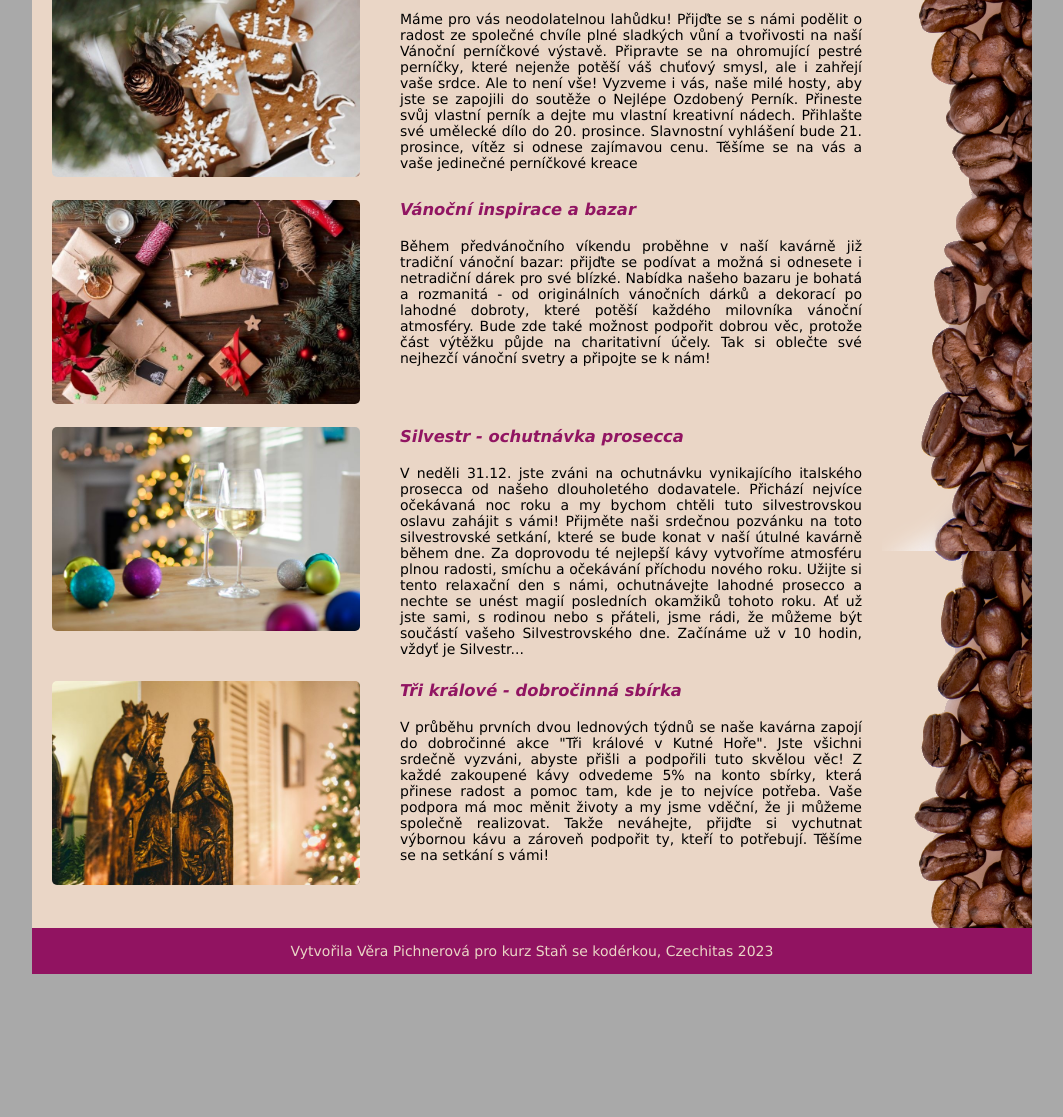
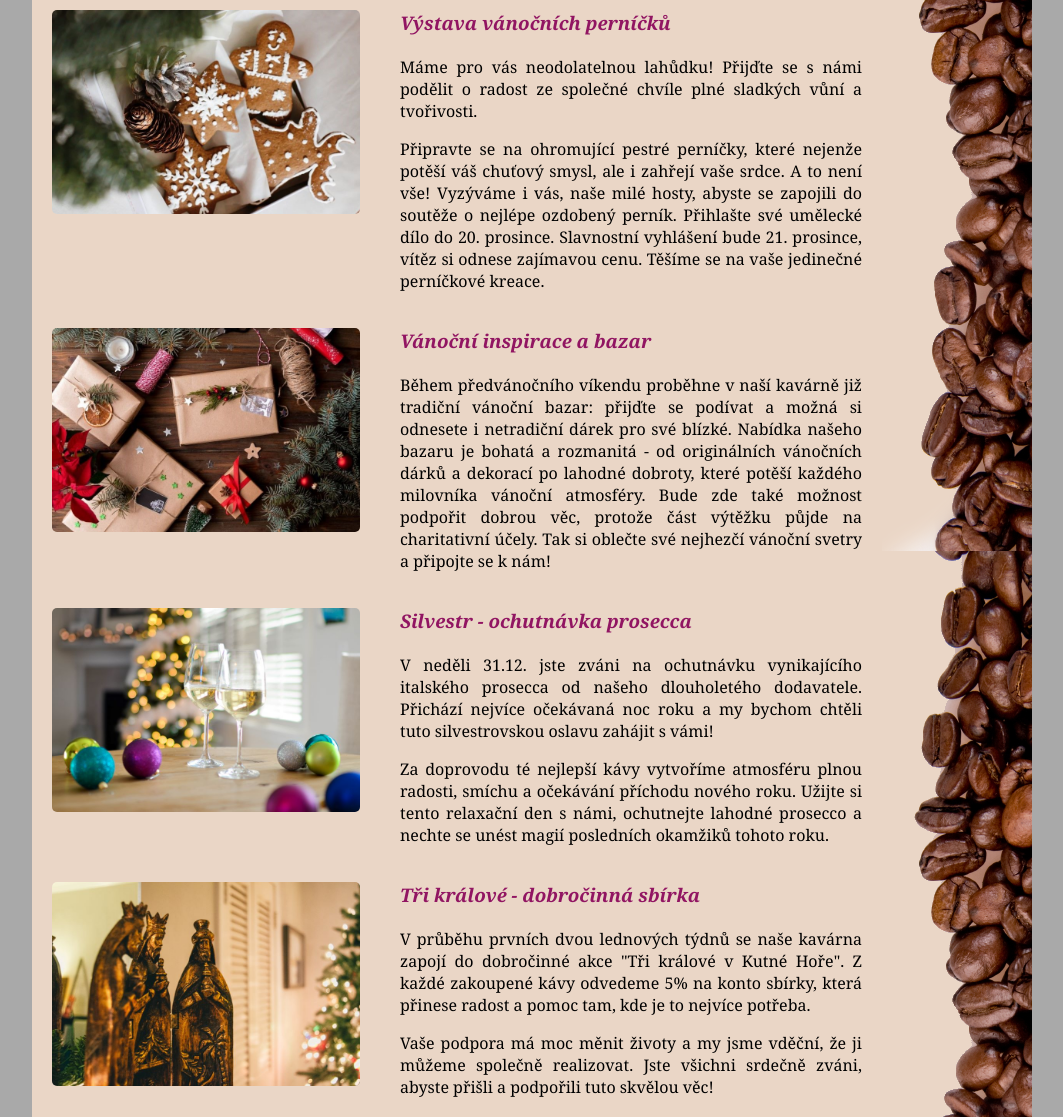
Before and after one commit to VeraPichnerova/cafe-ginny, an Eleventy site: page akce.html in a window 1280 px wide. Shown: the part 297-1414 px from the top of the page, without its empty margins (108-1171 px from the left). Before the commit the page ends 1271 px from the top, so only its background shows below. Built offline with nearby package versions, Linux system fonts and the light colour scheme; Eleventy itself is replaced by a stand-in of ours; files that its build step writes are made by us from their sources.

Commit message:
modified:   _includes/layouts/sablonka-cover.njk modified:   _includes/partials/header.njk modified:   akce.html modified:   css/style.css modified:   css/style.css.map modified:   scss/_header.scss modified:   scss/_main.scss modified:   scss/_variables.scss

```diff
--- a/_includes/layouts/sablonka-cover.njk
+++ b/_includes/layouts/sablonka-cover.njk
@@ -25,9 +25,15 @@
     </head>
 
     <body>
-        <div class="wrapper">
-            <div class="page">
-                {% include "partials/header.njk" %}
+
+
+            <div class="wrapper">
+                <div class="page">
+
+                    <header class="header">
+                        {% include "partials/header.njk" %}
+                        {% include "partials/menu.njk" %}
+                    </header>
 
                 <main>
                     {{ content | safe}}
--- a/_includes/partials/header.njk
+++ b/_includes/partials/header.njk
@@ -1,4 +1,4 @@
-<header class="header">
+
 <div class="header__logo-claim">
     <div>
         <h1 class="header__logo">Café Ginny</h1>
@@ -24,5 +24,3 @@
             </p>
         </div>
     </div>
-    {% include "partials/menu.njk" %}
-</header>
--- a/akce.html
+++ b/akce.html
@@ -8,9 +8,12 @@ title: Akce
         <div class="akce-section__item">
 
             <div class="content">
-                <h3 class="content__subtitle">Výstava vánočních  perníčků</h3>
+                <h3 class="content__subtitle">Výstava vánočních perníčků</h3>
                 <p class="content__text">
-                    Máme pro vás neodolatelnou lahůdku! Přijďte se s námi podělit o radost ze společné chvíle plné sladkých vůní a tvořivosti na naší Vánoční perníčkové výstavě. Připravte se na ohromující pestré perníčky, které nejenže potěší váš chuťový smysl, ale i zahřejí vaše srdce. Ale to není vše! Vyzveme i vás, naše milé hosty, aby jste se zapojili do soutěže o Nejlépe Ozdobený Perník. Přineste svůj vlastní perník a dejte mu vlastní kreativní nádech. Přihlašte své umělecké dílo do 20. prosince. Slavnostní vyhlášení bude 21. prosince, vítěz si odnese zajímavou cenu. Těšíme se na vás a vaše jedinečné perníčkové kreace</p>
+                    Máme pro vás neodolatelnou lahůdku! Přijďte se s námi podělit o radost ze společné chvíle plné sladkých vůní a tvořivosti. </p>
+                <p class="content__text">
+                         Připravte se na ohromující pestré perníčky, které nejenže potěší váš chuťový smysl, ale i zahřejí vaše srdce. A to není vše! Vyzýváme i vás, naše milé hosty, abyste se zapojili do soutěže o nejlépe ozdobený perník. Přihlašte své umělecké dílo do 20. prosince. Slavnostní vyhlášení bude 21. prosince, vítěz si odnese zajímavou cenu. Těšíme se na vaše jedinečné perníčkové kreace.
+                </p>
             </div>
 
             <div class="picture">
@@ -35,7 +38,8 @@ title: Akce
 
             <div class="content">
                 <h3 class="content__subtitle">Silvestr - ochutnávka prosecca</h3>
-                <p class="content__text">V neděli 31.12. jste zváni na ochutnávku vynikajícího italského prosecca od našeho dlouholetého dodavatele. Přichází nejvíce očekávaná noc roku a my bychom chtěli tuto silvestrovskou oslavu zahájit s vámi! Přijměte naši srdečnou pozvánku na toto silvestrovské setkání, které se bude konat v naší útulné kavárně během dne. Za doprovodu té nejlepší kávy vytvoříme atmosféru plnou radosti, smíchu a očekávání příchodu nového roku. Užijte si tento relaxační den s námi, ochutnávejte lahodné prosecco a nechte se unést magií posledních okamžiků tohoto roku. Ať už jste sami, s rodinou nebo s přáteli, jsme rádi, že můžeme být součástí vašeho Silvestrovského dne. Začínáme už v 10 hodin, vždyť je Silvestr...</p>
+                <p class="content__text">V neděli 31.12. jste zváni na ochutnávku vynikajícího italského prosecca od našeho dlouholetého dodavatele. Přichází nejvíce očekávaná noc roku a my bychom chtěli tuto silvestrovskou oslavu zahájit s vámi! </p>
+                <p class="content__text">Za doprovodu té nejlepší kávy vytvoříme atmosféru plnou radosti, smíchu a očekávání příchodu nového roku. Užijte si tento relaxační den s námi, ochutnejte lahodné prosecco a nechte se unést magií posledních okamžiků tohoto roku. </p>
             </div>
 
             <div class="picture">
@@ -48,7 +52,9 @@ title: Akce
 
             <div class="content">
                 <h3 class="content__subtitle">Tři králové - dobročinná sbírka</h3>
-                <p class="content__text">V průběhu prvních dvou lednových týdnů se naše kavárna zapojí do dobročinné akce "Tři králové v Kutné Hoře". Jste všichni srdečně vyzváni, abyste přišli a podpořili tuto skvělou věc! Z každé zakoupené kávy odvedeme 5% na konto sbírky, která přinese radost a pomoc tam, kde je to nejvíce potřeba. Vaše podpora má moc měnit životy a my jsme vděční, že ji můžeme společně realizovat. Takže neváhejte, přijďte si vychutnat výbornou kávu a zároveň podpořit ty, kteří to potřebují. Těšíme se na setkání s vámi!
+                <p class="content__text">V průběhu prvních dvou lednových týdnů se naše kavárna zapojí do dobročinné akce "Tři králové v Kutné Hoře". Z každé zakoupené kávy odvedeme 5% na konto sbírky, která přinese radost a pomoc tam, kde je to nejvíce potřeba.
+                </p>
+                <p class="content__text">Vaše podpora má moc měnit životy a my jsme vděční, že ji můžeme společně realizovat. Jste všichni srdečně zváni, abyste přišli a podpořili tuto skvělou věc!
                 </p>
             </div>
 
--- a/scss/_header.scss
+++ b/scss/_header.scss
@@ -29,7 +29,7 @@
     font-size: variables.$size_m;
     font-style: italic;
     padding: 0;
-    margin: 0 0 10px 0;
+    margin: 0 0 variables.$spacer 0;
 }
 
 @media screen and (min-width: 600px) {
--- a/scss/_main.scss
+++ b/scss/_main.scss
@@ -8,6 +8,10 @@
 .o-kave-section,
 .map {
     padding: variables.$spacer;
+}
+
+.akce-section__item {
+    margin-bottom: variables.$spacer;
 }
 
 .reservation-section {
@@ -45,10 +49,6 @@
         justify-content: space-between;
     }
 
-.akce-section__item {
-    margin-bottom: 10px;
-}
-
     .content {
         flex: 1 1 60%;
         align-items: start;
--- a/scss/_variables.scss
+++ b/scss/_variables.scss
@@ -2,12 +2,11 @@ $c-primary: rgba(139, 7, 91, 0.938);
 $c-secondary: rgb(234, 214, 198);
 $c-tertiary: rgba(152, 9, 100, 0.646);
 
+$font-normal: Georgia, serif;
+$font-special: Verdana, serif;
 
-$font-normal: Verdana, serif;
-$font-special: Georgia, serif;
-
-$size_m: 14px;
-$size_l: 16px;
+$size_m: 16px;
+$size_l: 18px;
 $size_xl: 20px;
 
 $spacer: 20px;
```
Also changed, not shown: css/style.css, 1 other file. Lines whose indentation alone changed are shown as unchanged.
